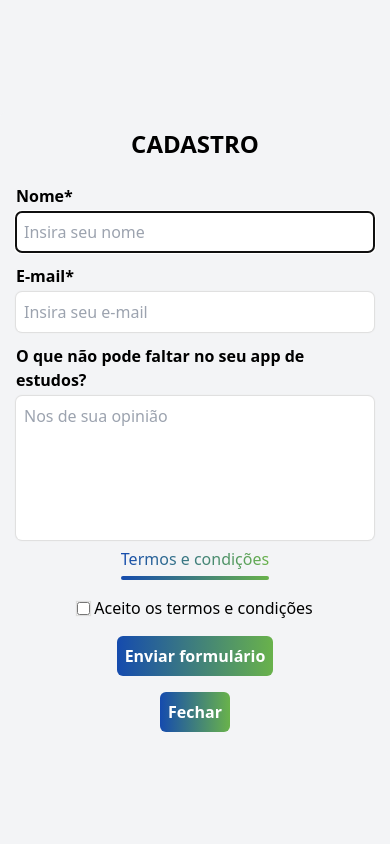
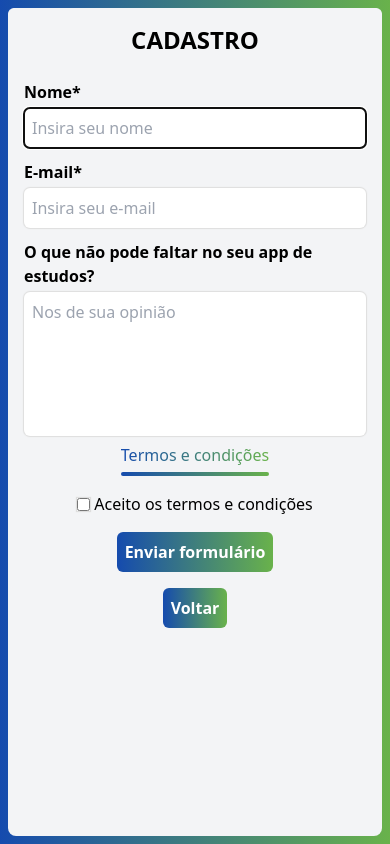
Before and after one commit to anota-ai-org/frontend, a Next.js app: page / in a window 390 px wide. Both pictures are taken after a click on the button "Cadastrar-se". Built offline with nearby package versions, Linux system fonts and the light colour scheme.

Commit message:
update style form  mobile

```diff
--- a/src/components/Forms/OpenFormMobile.tsx
+++ b/src/components/Forms/OpenFormMobile.tsx
@@ -10,14 +10,14 @@ export function OpenFormMobile() {
         </button>
       </Dialog.Trigger>
       <Dialog.Portal>
-        <Dialog.Overlay className="bg-gray-100 absolute inset-0" />
-        <Dialog.Content className="inline-flex w-full h-full inset-0 fixed ">
-          <div className="bg-gray-100 m-auto flex flex-col items-center animate-contentShow">
+        <Dialog.Overlay className="bg-backgroundGradient fixed inset-0" />
+        <Dialog.Content className="flex justify-center items-center p-2 w-full h-full inset-0 absolute ">
+          <div className="bg-gray-100 h-full rounded-lg flex flex-col items-center animate-contentShow">
             <Form />
 
             <Dialog.Close asChild>
               <button className="bg-backgroundGradient p-2 rounded-md text-white font-bold">
-                Fechar
+                Voltar
               </button>
             </Dialog.Close>
           </div>
```
